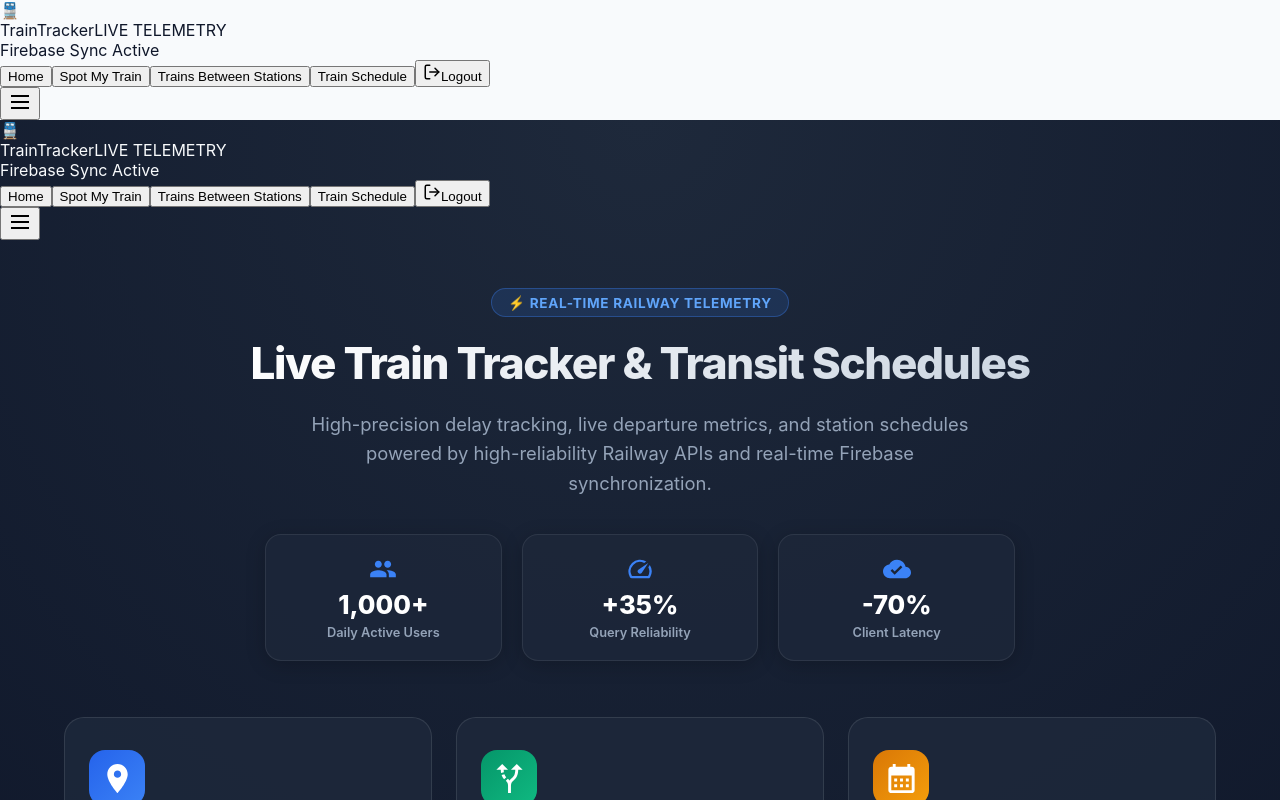
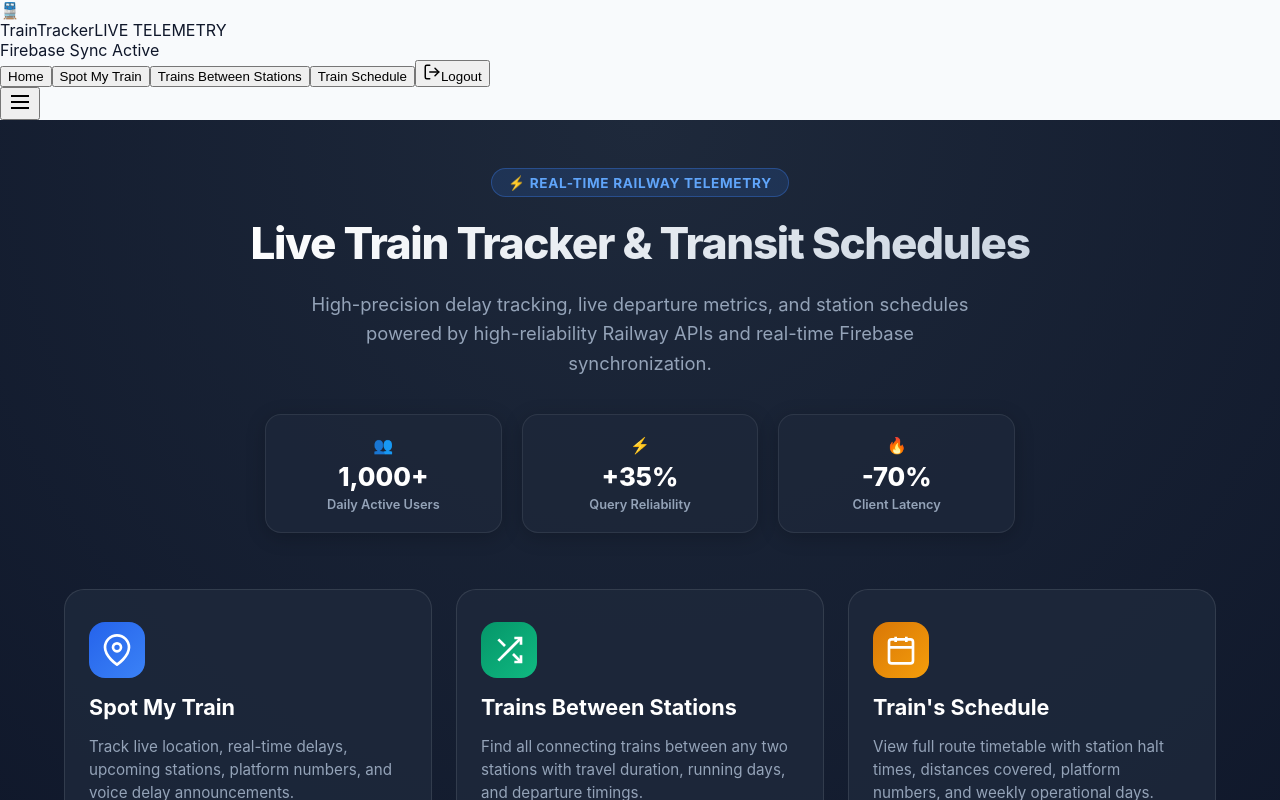
Before and after one commit to Dhanalakshmi199/Train-Tracker, a React (Create React App) app: page /home in a window 1280 px wide. Shown: the top 800 px of the page. Built offline with nearby package versions, Linux system fonts and the light colour scheme; no server answers.

Commit message:
fix: remove external MUI icons and unify routing for src/Pages/Homepage/Home.jsx

```diff
--- a/src/Pages/Homepage/Home.jsx
+++ b/src/Pages/Homepage/Home.jsx
@@ -1,21 +1,12 @@
 import React from "react";
 import "./Home.css";
 import { useNavigate } from "react-router-dom";
-import Navbar from "../../Components/Navbar";
-import LocationOnIcon from "@mui/icons-material/LocationOn";
-import AltRouteIcon from "@mui/icons-material/AltRoute";
-import CalendarMonthIcon from "@mui/icons-material/CalendarMonth";
-import SpeedIcon from "@mui/icons-material/Speed";
-import CloudDoneIcon from "@mui/icons-material/CloudDone";
-import GroupIcon from "@mui/icons-material/Group";
 
 export default function Home() {
   const navigate = useNavigate();
 
   return (
     <div className="home-page-container">
-      <Navbar curpage="home" />
-
       <main className="home-main">
         {/* Hero Section */}
         <div className="hero-banner">
@@ -29,17 +20,17 @@ export default function Home() {
           {/* Key Metric Highlights */}
           <div className="metrics-grid">
             <div className="metric-card">
-              <GroupIcon className="metric-icon" />
+              <div className="metric-icon-circle">👥</div>
               <div className="metric-val">1,000+</div>
               <div className="metric-label">Daily Active Users</div>
             </div>
             <div className="metric-card">
-              <SpeedIcon className="metric-icon" />
+              <div className="metric-icon-circle">⚡</div>
               <div className="metric-val">+35%</div>
               <div className="metric-label">Query Reliability</div>
             </div>
             <div className="metric-card">
-              <CloudDoneIcon className="metric-icon" />
+              <div className="metric-icon-circle">🔥</div>
               <div className="metric-val">-70%</div>
               <div className="metric-label">Client Latency</div>
             </div>
@@ -50,10 +41,13 @@ export default function Home() {
         <div className="feature-cards-grid">
           <div
             className="feature-card"
-            onClick={() => navigate("/livelocation", { state: { curpage: "track" } })}
+            onClick={() => navigate("/track")}
           >
             <div className="feature-icon-wrapper loc">
-              <LocationOnIcon fontSize="large" />
+              <svg width="32" height="32" viewBox="0 0 24 24" fill="none" stroke="currentColor" strokeWidth="2">
+                <path d="M21 10c0 7-9 13-9 13s-9-6-9-13a9 9 0 0 1 18 0z"></path>
+                <circle cx="12" cy="10" r="3"></circle>
+              </svg>
             </div>
             <h3 className="feature-title">Spot My Train</h3>
             <p className="feature-desc">
@@ -65,12 +59,16 @@ export default function Home() {
 
           <div
             className="feature-card"
-            onClick={() =>
-              navigate("/trainsbetweenstations", { state: { curpage: "tbstsns" } })
-            }
+            onClick={() => navigate("/tbstns")}
           >
             <div className="feature-icon-wrapper route">
-              <AltRouteIcon fontSize="large" />
+              <svg width="32" height="32" viewBox="0 0 24 24" fill="none" stroke="currentColor" strokeWidth="2">
+                <polyline points="16 3 21 3 21 8"></polyline>
+                <line x1="4" y1="20" x2="21" y2="3"></line>
+                <polyline points="21 16 21 21 16 21"></polyline>
+                <line x1="15" y1="15" x2="21" y2="21"></line>
+                <line x1="4" y1="4" x2="9" y2="9"></line>
+              </svg>
             </div>
             <h3 className="feature-title">Trains Between Stations</h3>
             <p className="feature-desc">
@@ -82,10 +80,15 @@ export default function Home() {
 
           <div
             className="feature-card"
-            onClick={() => navigate("/trainschedule", { state: { curpage: "tschedule" } })}
+            onClick={() => navigate("/tschedule")}
           >
             <div className="feature-icon-wrapper sched">
-              <CalendarMonthIcon fontSize="large" />
+              <svg width="32" height="32" viewBox="0 0 24 24" fill="none" stroke="currentColor" strokeWidth="2">
+                <rect x="3" y="4" width="18" height="18" rx="2" ry="2"></rect>
+                <line x1="16" y1="2" x2="16" y2="6"></line>
+                <line x1="8" y1="2" x2="8" y2="6"></line>
+                <line x1="3" y1="10" x2="21" y2="10"></line>
+              </svg>
             </div>
             <h3 className="feature-title">Train's Schedule</h3>
             <p className="feature-desc">
```
